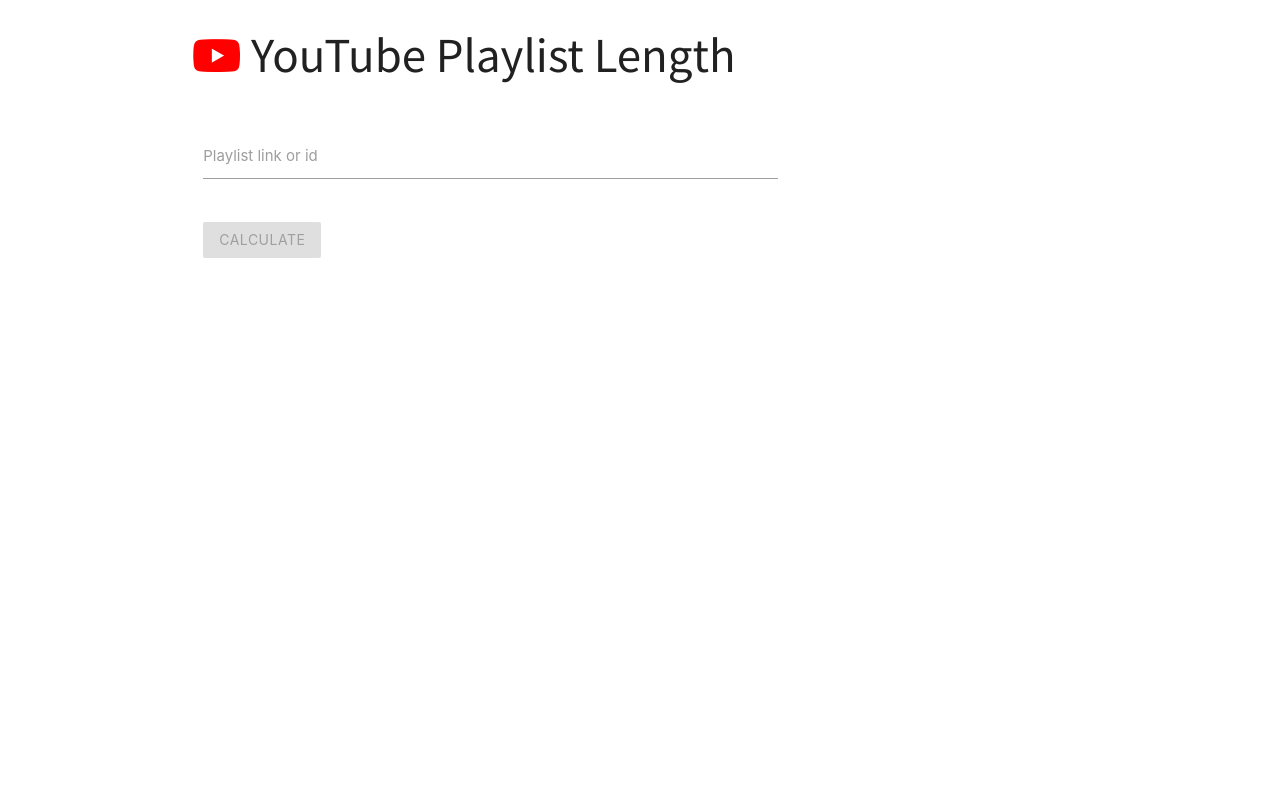
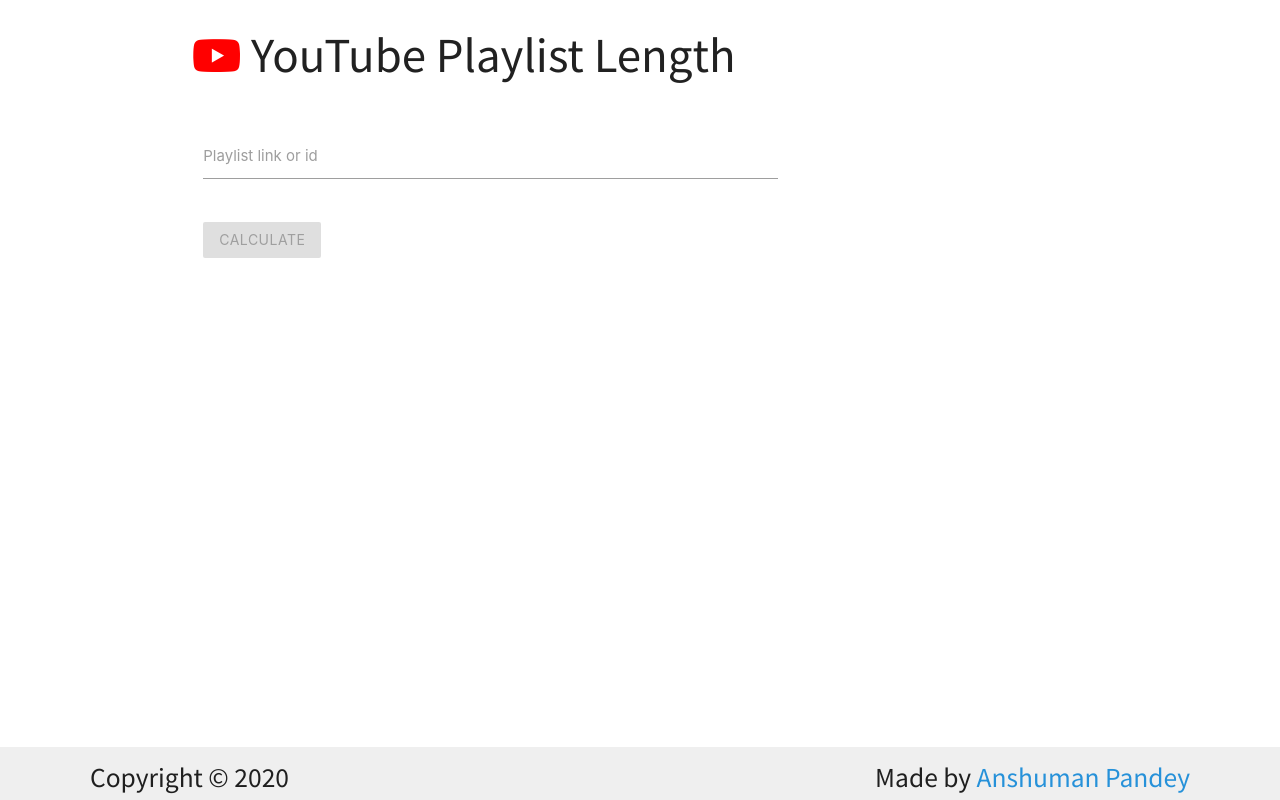
Before and after one commit to pandeymangg/youtube-playlist-length, a React (Create React App) app in the folder client/: page / in a window 1280 px wide. Built offline with nearby package versions, Linux system fonts and the light colour scheme.

Commit message:
added footer

```diff
--- a/client/src/App.css
+++ b/client/src/App.css
@@ -1,38 +1,6 @@
-.App {
-  text-align: center;
-}
-
-.App-logo {
-  height: 40vmin;
-  pointer-events: none;
-}
-
-@media (prefers-reduced-motion: no-preference) {
-  .App-logo {
-    animation: App-logo-spin infinite 20s linear;
-  }
-}
-
-.App-header {
-  background-color: #282c34;
-  min-height: 100vh;
+#main{
   display: flex;
   flex-direction: column;
-  align-items: center;
-  justify-content: center;
-  font-size: calc(10px + 2vmin);
-  color: white;
+  justify-content: space-between;
+  min-height: 100vh;
 }
-
-.App-link {
-  color: #61dafb;
-}
-
-@keyframes App-logo-spin {
-  from {
-    transform: rotate(0deg);
-  }
-  to {
-    transform: rotate(360deg);
-  }
-}
--- a/client/src/App.js
+++ b/client/src/App.js
@@ -1,15 +1,21 @@
 import React from 'react'
 import Home from './components/home'
 import Calculate from './components/calculate'
-import {Route} from 'react-router-dom'
-
+import { Route } from 'react-router-dom'
+import Footer from './components/Footer'
+import './App.css'
 
 function App() {
   return (
-    <>
-      <Route path="/" component={ Home } />
-      <Route path="/calculate" component={ Calculate } />
-    </>
+    <div id="main">
+
+      <div>
+          <Route path="/" component={Home} />
+          <Route path="/calculate" component={Calculate} />
+      </div>
+
+      <Footer />
+    </div>
   );
 }
 
--- /dev/null
+++ b/client/src/components/Footer.css
@@ -0,0 +1,12 @@
+.footer {
+    margin-top: 1.5rem;
+    background: #efefef;
+    font-family: Noto Sans JP, sans-serif;
+}
+
+.footer-container {
+   margin: auto;
+   display: flex;
+   justify-content: space-between;
+   max-width: 1100px;
+}
--- /dev/null
+++ b/client/src/components/Footer.js
@@ -0,0 +1,29 @@
+import React from "react";
+import './Footer.css'
+
+const Footer = () => {
+    return (
+        <footer className="footer" >
+            <div className="footer-container" >
+                <div>
+                    <h5 style={{ fontWeight: "normal" }} >Copyright &copy; {new Date().getFullYear()}</h5>
+                </div>
+                <div >
+                    <h5 style={{ fontWeight: "normal" }}>
+                        Made by
+                        <span>
+                            <a href="https://github.com/anshuman9999"
+                            style={{ color: "#2691d9" }}
+                            target="_blank"
+                            rel="noreferrer"
+                            > Anshuman Pandey</a>
+                        </span>
+                    </h5>
+                </div>
+
+            </div>
+        </footer>
+    );
+};
+
+export default Footer;
--- a/client/src/components/home.js
+++ b/client/src/components/home.js
@@ -18,7 +18,7 @@
     }
 
     return (
-        <div className='container' >
+        <div className='container offset-s6' >
             <h3 style={{ fontFamily: 'Noto Sans JP, sans-serif' }} ><i style={{color:'red'}} className="fab fa-youtube"></i> YouTube Playlist Length</h3>
             <br></br>
             <div className="row" >
--- a/client/src/components/playlist.js
+++ b/client/src/components/playlist.js
@@ -19,7 +19,7 @@
     minutes4 = parseInt(minutes4 % 60)
 
     return (
-        <div className="col s12 m7 container">
+        <div className="col s12 m7 container" >
             <div className="card horizontal" >
                 {/* <div className="card-image left valign-wrapper center-align " >
                     <img style={{ marginLeft: '5%' }} alt="thumbnail" src={props.response.thumbs[0].medium.url} ></img>
```
